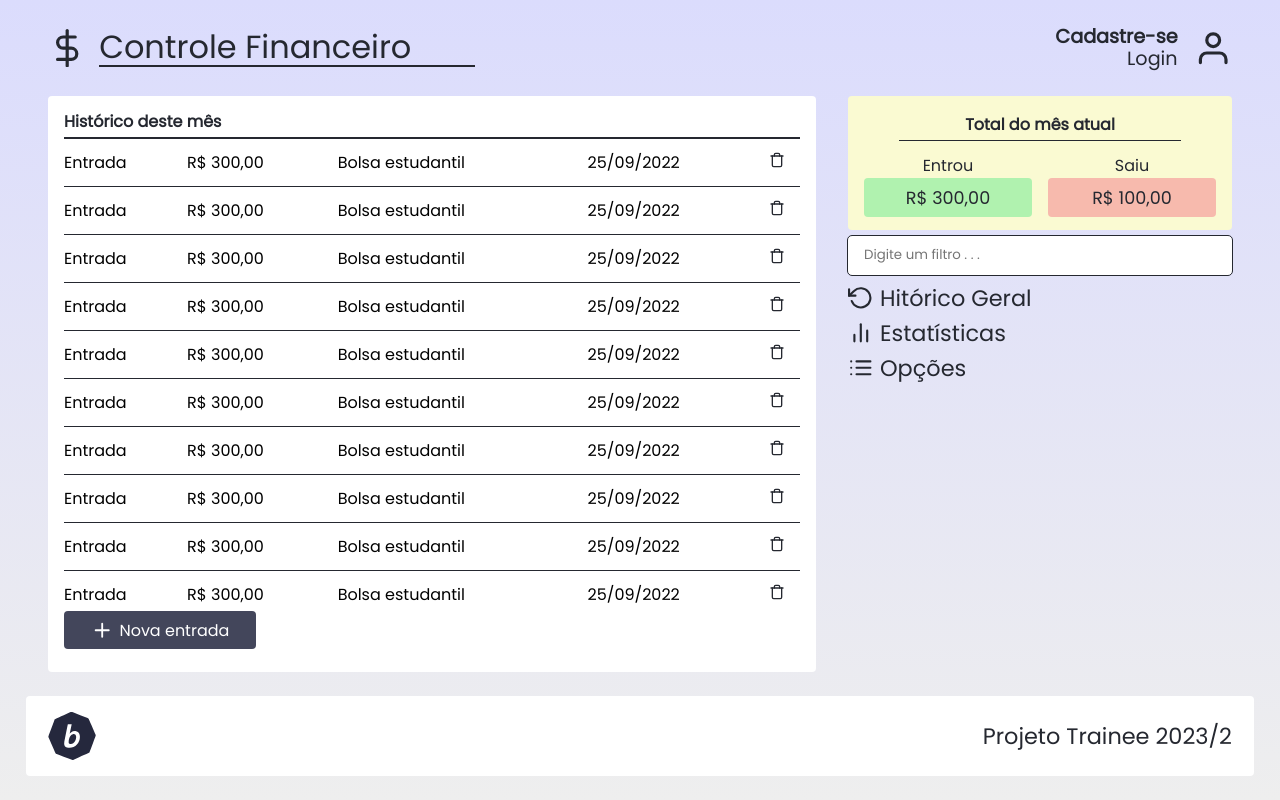
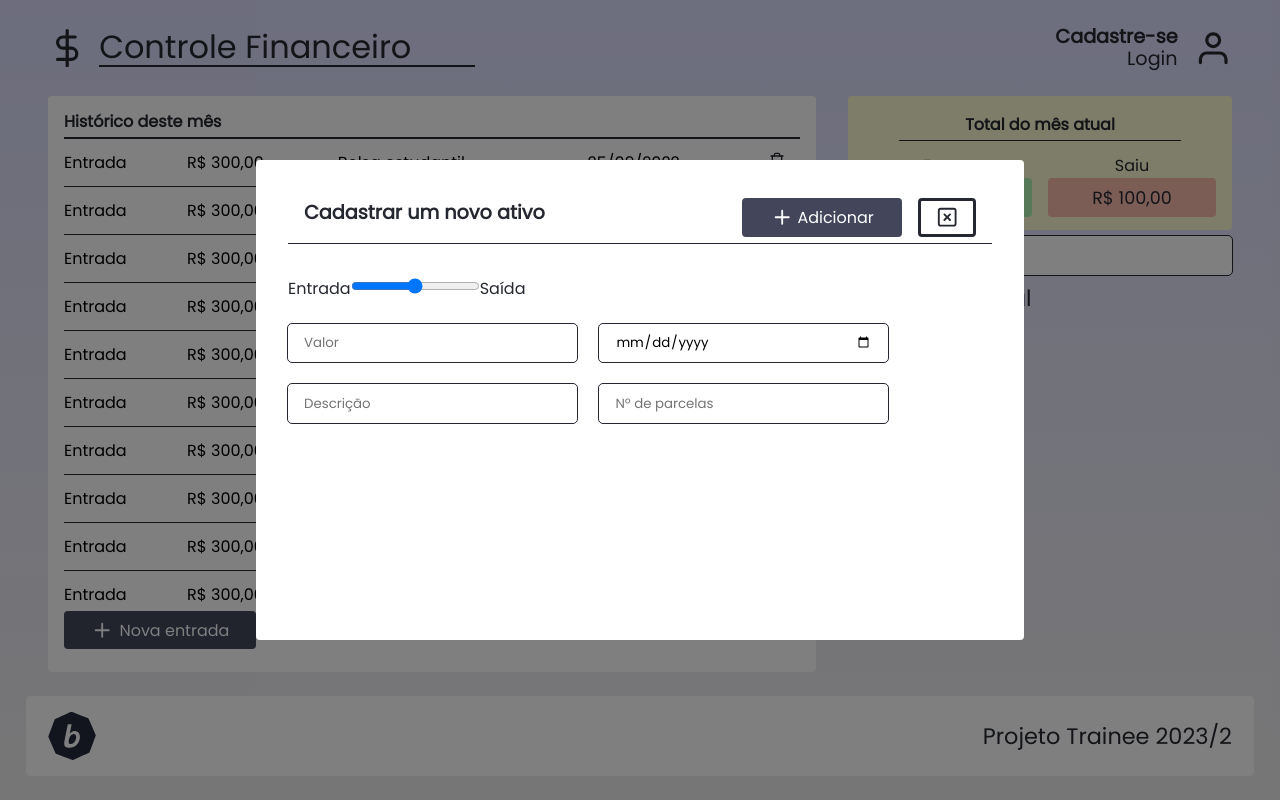
Before and after one commit to DaviSant0s/Finance, a React (Vite) app: page / in a window 1280 px wide. Built offline with nearby package versions, Linux system fonts and the light colour scheme.

Commit message:
atualização

```diff
--- a/package.json
+++ b/package.json
@@ -12,6 +12,7 @@
     "react": "^18.2.0",
     "react-dom": "^18.2.0",
     "react-icons": "^4.7.1",
+    "react-modal": "^3.16.1",
     "sass": "^1.58.3"
   },
   "devDependencies": {
--- a/src/App.jsx
+++ b/src/App.jsx
@@ -1,6 +1,10 @@
+import Modal from 'react-modal';
+
 import { Login } from './pages/login';
 import { Dashboard } from './pages/dashboard';
 import './styles/global.scss';
+
+Modal.setAppElement('#root');
 
 function App() {
   return (
--- /dev/null
+++ b/src/pages/dashboard/Modal/index.jsx
@@ -0,0 +1,35 @@
+import Modal from  'react-modal';
+import {FiPlus, FiXSquare} from 'react-icons/fi';
+
+import './style.scss';
+
+export function CustomModal() {
+    return(
+        <Modal isOpen={true} className="modal" overlayClassName="overlay">
+            <form>
+                <header>
+                    <h4>Cadastrar um novo ativo</h4>
+                    <div>
+                        <button className='add' type='submit'><FiPlus/>Adicionar</button>
+                        <button className='close'><FiXSquare/></button>
+                    </div>
+                </header>
+
+                <fieldset className='first-fieldset'>
+                    <span>Entrada</span>
+                    <input type="range"/>
+                    <span>Saída</span>
+                </fieldset>
+
+                <fieldset className='second-fieldset'>
+                    <input type="number" step="0.01" placeholder='Valor' required/>
+                    <input type="date" required/>
+                    <input type="text" placeholder='Descrição' required/>
+                    <input type="number" step="1" placeholder='Nº de parcelas'/>
+                </fieldset>
+
+            </form>
+        </Modal>
+
+    )
+}
--- /dev/null
+++ b/src/pages/dashboard/Modal/style.scss
@@ -0,0 +1,114 @@
+@import '../../../styles/vars.scss';
+
+.overlay {
+    position: absolute;
+    top: 0;
+    right: 0;
+    bottom: 0;
+    left: 0;
+    background-color: rgba(0, 0, 0, 0.5);
+}
+
+.modal {
+    position: absolute;
+    top: 20vh;
+    right: 20vw;
+    bottom: 20vh;
+    left: 20vw;
+
+    border: none;
+    border-radius: 0.25rem;
+    padding: 2rem;
+
+    background: $white;
+    outline: none;
+
+    form {
+        display: flex;
+        flex-direction: column;
+
+        header {
+            /* background-color: red; */
+            display: flex;
+            justify-content: space-between;
+            width: 100%;
+            height: 20%;
+            padding: 0.4rem 1rem;
+            margin-bottom: 2rem;
+            border-bottom: 1px solid $dark;
+
+            h4 {
+                font-size: 1.2rem;
+            }
+
+            div {
+                display: flex;
+
+                button {
+                    display: flex;
+                    justify-content: center;
+                    align-items: center;
+
+                    height: 2.4rem;
+                    padding: 0.25rem;
+                    border: 0;
+                    border-radius: 0.25rem;
+
+                    font-size: 1rem;
+                    color: $white;
+
+                    transition: background 0.25s;
+
+                    &:hover {
+                        background-color: $dark;
+                        svg {
+                            color: $white;
+                        }
+                    }
+
+                    svg {
+                        font-size: 1.4rem;
+                    }
+                }
+
+                .add {
+                    width: 10rem;
+                    margin-right: 1rem;
+                    background-color: #43465B;
+
+                    svg {
+                        margin-right: 0.25rem;
+                        color: $white;
+                    }
+                }
+
+                .close {
+                    width: 3.6rem;
+                    background-color: transparent;
+                    border: 3px solid $dark;
+
+                    svg {
+                        color: $dark;
+                    }
+                }
+            }
+        }
+
+        .second-fieldset {
+            display: grid;
+            grid-template-columns: 1fr 1fr;
+            gap: 1.4rem;
+            width: 60%;
+            margin-top: 1.4rem;
+
+            input {
+                height: 2.4rem;
+                padding: 0 1rem;
+                border: 0;
+                border-radius: 0.25rem;
+                outline: 1px solid $dark;
+            }
+        }
+
+    }
+}
--- a/src/pages/dashboard/index.jsx
+++ b/src/pages/dashboard/index.jsx
@@ -1,5 +1,6 @@
-import { Header } from '../../components/Header'
-import { Footer } from '../../components/Footer'
+import { Header } from '../../components/Header';
+import { Footer } from '../../components/Footer';
+import { CustomModal } from './Modal';
 
 import {FiTrash, FiPlus, FiRotateCcw, FiBarChart2, FiList } from 'react-icons/fi';
 
@@ -8,6 +9,8 @@ import './style.scss';
 export function Dashboard() {
     return (
         <div className="dash-container">
+            <CustomModal/>
+
             <Header/>
             <main className='dashboard'>
                 <div className='table-container'>
```
Also changed, not shown: 1 other file (tests, documents, lock files or other folders).
